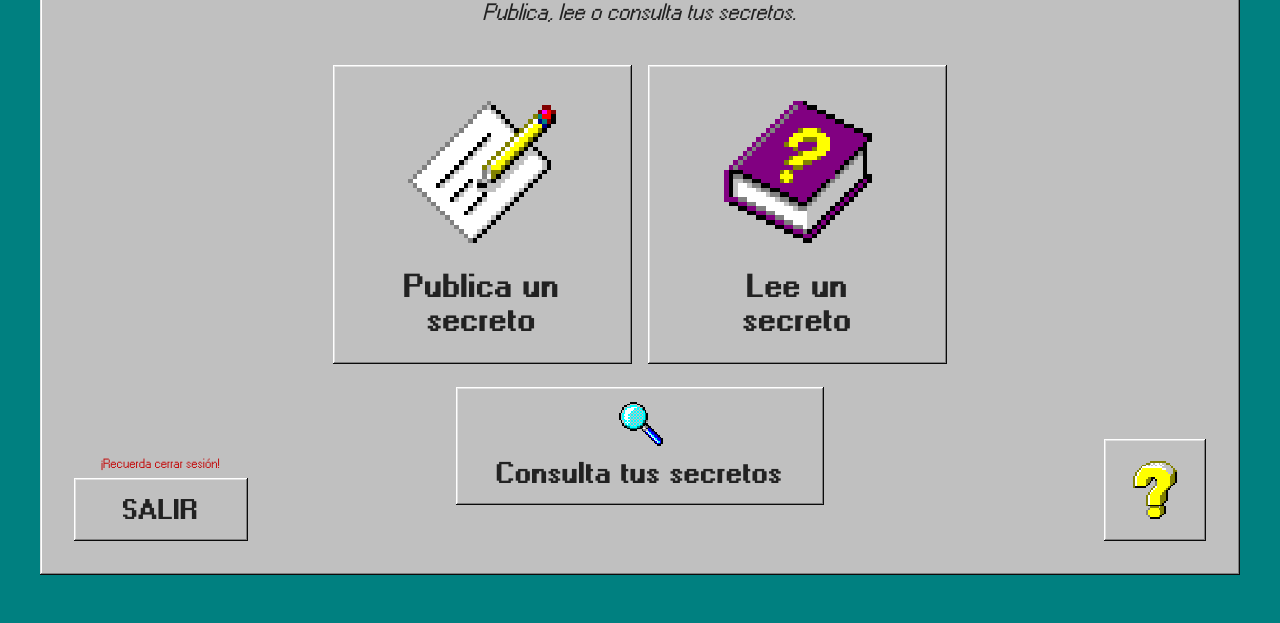
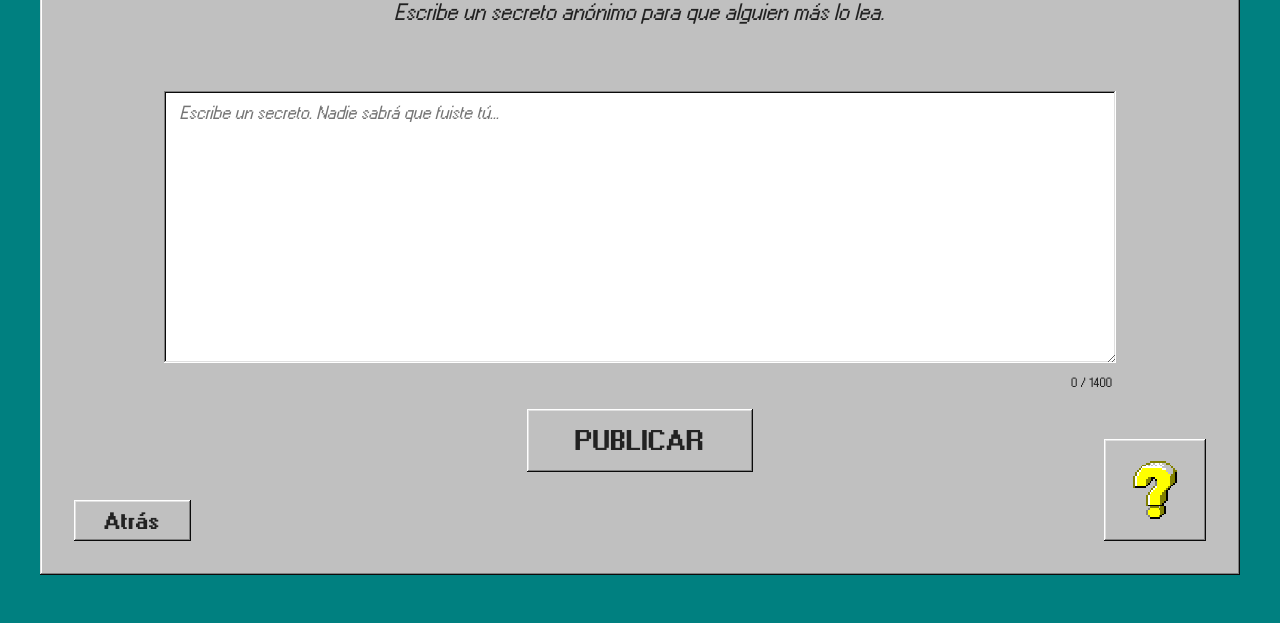
Before and after one commit to Redoct4/Mercado-de-Secretos, an Electron app: page index.html in a window 1280 px wide. Shown: the part 177-800 px from the top of the page. Drawn offline with Linux system fonts and the light colour scheme.

Commit message:
Publicar secreto Page v1 terminado

```diff
--- a/index.html
+++ b/index.html
@@ -18,7 +18,7 @@
 
     <div class="window screen-window">
       <div class="title-bar">
-        <div class="title-bar-text">MERCADO DE SECRETOS / Inicio</div>
+        <div class="title-bar-text">MERCADO DE SECRETOS</div>
       </div>
 
       <div class="window-body tercias">
@@ -39,7 +39,7 @@
             <div class="user-password">
               <div class="textbox">
                 <label for="user">Usuario:</label>
-                <input id="user" type="text"/>
+                <input id="user" type="text" maxlength="15"/>
               </div>
 
               <div class="textbox">
@@ -80,7 +80,7 @@
 
     <div class="window screen-window">
       <div class="title-bar">
-        <div class="title-bar-text">MERCADO DE SECRETOS / Dashboard</div>
+        <div class="title-bar-text">MERCADO DE SECRETOS / Inicio</div>
       </div>
 
       <div class="window-body">
@@ -139,41 +139,39 @@
     PUBLICAR SECRETO
   ========================================== -->
 
-  <div id="page-dashboard" class="page">
+  <div id="page-publicar-secreto" class="page">
 
     <div class="window screen-window">
       <div class="title-bar">
-        <div class="title-bar-text">MERCADO DE SECRETOS / Dashboard</div>
+        <div class="title-bar-text">MERCADO DE SECRETOS / Inicio / Publicar secreto</div>
       </div>
 
       <div class="window-body">
 
         <div class="seccion-superior">
-          <h2>¡Bienvenido!</h2>
-          <p class="subtitulo">Publica, lee o consulta tus secretos.</p>
+          <h2>Publica un secreto</h2>
+          <p class="subtitulo">Escribe un secreto anónimo para que alguien más lo lea.</p>
         </div>
 
         <div class = "seccion-cuerpo">
 
-          <div class = "dashboard-buttons">
+          <div class = "pub-secre-secc">
 
-            <div class ="dashboard-buttons-primary">
+            <div class ="pub-secre-textbox">
 
-              <button class="b-img1" id="ir-publicar-secreto">
-                <img src="imgs/write.png">
-                <span>Publica un secreto</span>
-              </button>
+              <textarea
+                class="pub-secre-input"
+                id="pub-secre-input"
+                placeholder="Escribe un secreto. Nadie sabrá que fuiste tú..."
+                maxlength="1200"
+              ></textarea>
 
-              <button class="b-img1" id="ir-leer-secreto">
-                <img src="imgs/read.png">
-                <span>Lee un secreto</span>
-              </button>
+              <p>0 / 1400</p>
 
             </div>
 
-            <button class="b-img3" id="ir-consultar-secretos">
-              <img src="imgs/consult.png">
-              <span>Consulta tus secretos</span>
+            <button class="b1" id="publicar-secreto">
+              <span>Publicar</span>
             </button>
 
           </div>
@@ -182,12 +180,11 @@
 
         <div class="acciones-inferiores">
 
-          <div class="exit-button">
-            <p>¡Recuerda cerrar sesión!</p>
-            <button class="b1" id="salir">Salir</button>
+          <div class="back-button">
+            <button class="b2" id="regresar-pub-secre">Atrás</button>
           </div>
 
-          <button class="b-img2" id="?-dashboard">
+          <button class="b-img2" id="?-pub-secre">
             <img src="imgs/help.png">
           </button>
 
--- a/style.css
+++ b/style.css
@@ -79,7 +79,6 @@ button.b1 {
 button.b2 {
     font-size: var(--b2-font-size);
     font-weight: bold;
-    text-transform: uppercase;
 }
 
 button.b3 {
@@ -101,6 +100,12 @@ button.b3 {
 }
 .textbox input[type="password"]{
     padding: 1em 0.3em 0.7em !important;
+}
+
+textarea {
+    font-size: var(--important-font-size);
+    padding: 0.7em 1em;
+    line-height: 1.5;
 }
 
 /* Checkbox */
@@ -258,8 +263,40 @@ button.b-img3 {
     }
 }
 
+.back-button button {
+    padding: 0.5em 1.5em 0.3em;
+}
+
+/* Publicar secretos */
+.pub-secre-secc {
+    display: flex;
+    align-items: center;
+    justify-content: center;
+    flex-direction: column;
+}
+
+.pub-secre-textbox {
+    textarea {
+        width: 70rem;
+        height: 20rem;
+        max-width: 80rem;
+        max-height: 25rem;
+        min-width: 30rem;
+        min-height: 8rem;
+    }
+    textarea::placeholder {
+        font-style: italic;
+    }
+
+    p {
+        font-size: var(--smalltext-font-size);
+        text-align: right;
+        padding-right: 0.3em;
+    }
+}
+
 /* ==========================================
-   IMGS
+    IMGS
    ========================================== */
 
 .h-title {
```
